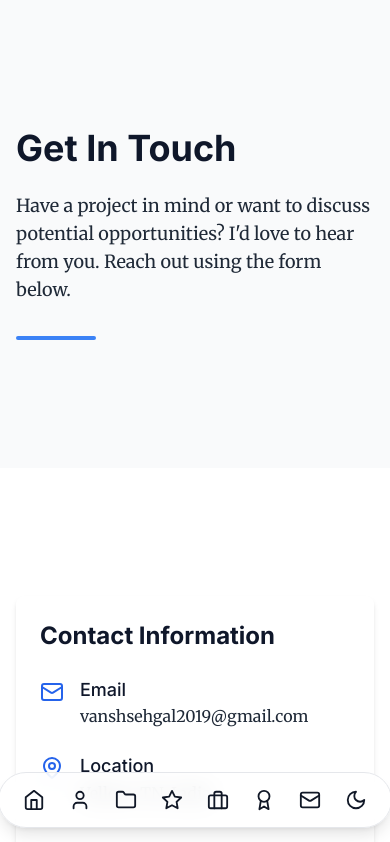
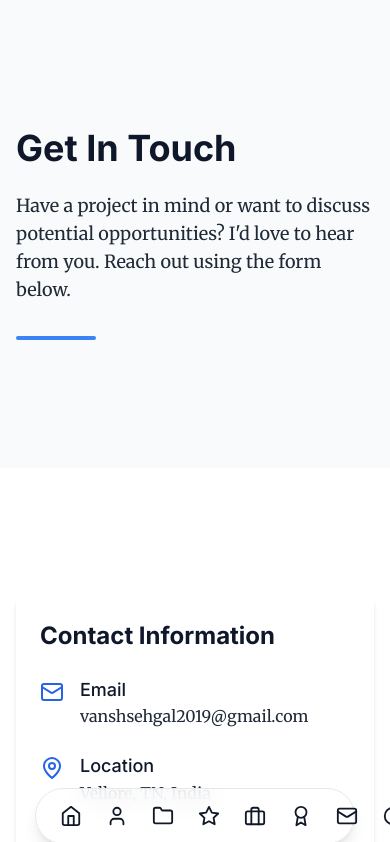
Before and after one commit to vanshsehgal08/Portfolio-, a React (Vite) app: page /contact in a window 390 px wide. Shown: the top 842 px of the page. Built offline with nearby package versions, Linux system fonts and the light colour scheme; no server answers.

Commit message:
update navbar

```diff
--- a/src/components/layout/MobileNavBar.tsx
+++ b/src/components/layout/MobileNavBar.tsx
@@ -16,8 +16,8 @@ const MobileNavBar: React.FC = () => {
   const { theme, toggleTheme } = useTheme();
 
   return (
-    <nav className="fixed bottom-4 left-1/2 -translate-x-1/2 z-50 md:hidden">
-      <div className="flex items-center gap-2 px-4 py-2 rounded-full shadow-lg backdrop-blur-md bg-white/80 dark:bg-dark-800/80 border border-gray-200 dark:border-dark-700">
+    <nav className="fixed bottom-0 left-0 right-0 z-50 md:hidden px-2 pb-2 pt-1" style={{paddingBottom: 'env(safe-area-inset-bottom)'}}>
+      <div className="mx-auto max-w-xs flex items-center gap-2 px-4 py-2 rounded-full shadow-lg backdrop-blur-md bg-white/80 dark:bg-dark-800/80 border border-gray-200 dark:border-dark-700">
         {navItems.map(({ href, icon: Icon, label }) => (
           <a
             key={label}
```
